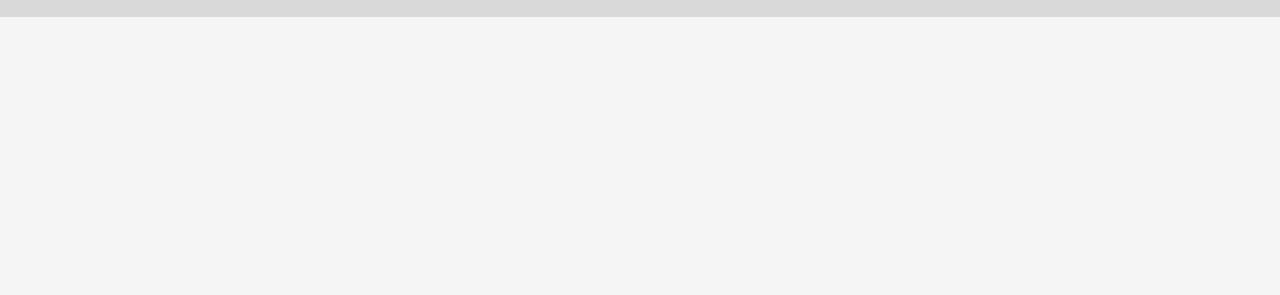
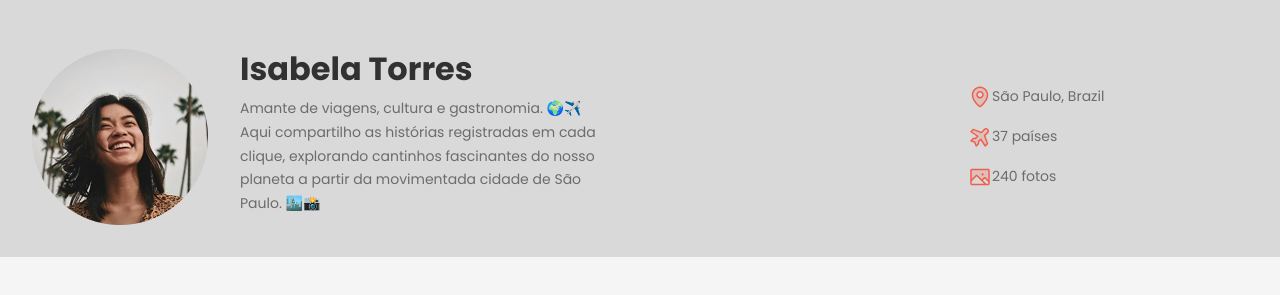
Before and after one commit to MMoreiraLucas/Perfil-de-viagens--Community-, a plain HTML site: page index.html in a window 1280 px wide. Shown: the part 79-374 px from the top of the page. Drawn offline with Linux system fonts and the light colour scheme; a web font is replaced by a local one.

Commit message:
change header

```diff
--- a/index.html
+++ b/index.html
@@ -1,28 +1,32 @@
 <!DOCTYPE html>
 <html lang="pt-br">
   <head>
-    <meta charset="UTF-8">
-    <meta name="viewport" content="width=device-width, initial-scale=1.0">
-    <link rel="preconnect" href="https://fonts.googleapis.com">
-    <link rel="preconnect" href="https://fonts.gstatic.com" crossorigin>
-
+    <meta charset="UTF-8" />
+    <meta name="viewport" content="width=device-width, initial-scale=1.0" />
+    <link rel="preconnect" href="https://fonts.googleapis.com" />
+    <link rel="preconnect" href="https://fonts.gstatic.com" crossorigin />
 
     <title>Travelgram</title>
-    <link href="https://fonts.googleapis.com/css2?family=Alice&family=Open+Sans:ital,wght@0,300..800;1,300..800&family=Poppins:wght@400;700&display=swap" rel="stylesheet">
-    <link rel="stylesheet" href="styles/index.css">
+    <link
+      href="https://fonts.googleapis.com/css2?family=Alice&family=Open+Sans:ital,wght@0,300..800;1,300..800&family=Poppins:wght@400;700&display=swap"
+      rel="stylesheet"
+    />
+    <link rel="stylesheet" href="styles/index.css" />
   </head>
   <body>
-<header>
     <div class="bg-surface-color">
       <nav class="container">
         <a href="#" id="logo">
-            <img src="Assets/icones/Logo.svg" alt="icone da Travegram">
+          <img src="Assets/icones/Logo.svg" alt="icone da Travegram" />
         </a>
 
         <ul id="primary-menu">
           <li>
             <a href="#">
-                    <img src="Assets/icones/MagnifyingGlass.svg" alt="icone de lupa">
+              <img
+                src="Assets/icones/MagnifyingGlass.svg"
+                alt="icone de lupa"
+              />
             </a>
           </li>
           <li>
@@ -33,14 +37,47 @@
           </li>
           <li>
             <a href="#">
-                    <img src="Assets/icones/Profile pic.svg" alt="icone de perfil">
+              <img src="Assets/icones/Profile pic.svg" alt="icone de perfil" />
             </a>
           </li>
         </ul>
       </nav>
+
+      <header>
+        <div class="container">
+          <div id="profile">
+            <img
+              src="Assets/icones/Profile pic.png"
+              alt="foto de perfil do usuario"
+            />
+            <div>
+                <h1>Isabela Torres</h1>
+                <p>Amante de viagens, cultura e gastronomia. 🌍✈️  <br>
+                    Aqui compartilho as histórias registradas em cada <br>
+                    clique, explorando cantinhos fascinantes do nosso <br>
+                    planeta a partir da movimentada cidade de São <br>
+                    Paulo. 🏙️📸</p>
+            </div>
+          </div>
+
+          <div id="info">
+            <ul>
+                <li>
+                     <img src="Assets/icones/MapPin.svg" alt="Icone de localização" />
+                     <span>São Paulo, Brazil</span>
+                </li>
+                <li>
+                     <img src="Assets/icones/AirplaneTilt.svg" alt="Icone de avião" />
+                     <span>37 países</span>
+                </li>
+                <li>
+                    <img src="Assets/icones/Image.svg" alt="icone de imagens">
+                    <span>240 fotos</span>
+                </li>
+            </ul>
+          </div>
         </div>
       </header>
-
-
+    </div>
   </body>
 </html>
--- /dev/null
+++ b/styles/header.css
@@ -0,0 +1,40 @@
+header{
+    padding-block: 32px;
+    font: var(--text-md);
+}
+
+header .container{
+    display: flex;
+    justify-content: space-between;
+    align-items: center;
+
+}
+
+#profile{
+    display: flex;
+    gap: 32px;
+}
+
+#profile > div{
+    max-width: 384px;
+    height: 168px;
+}
+
+#profile h1{
+    font: var(--text-lg);
+    color: var(--text-primary);
+    margin-bottom: 8px;
+}
+
+#info ul{
+   display: flex;
+   flex-direction: column;
+   list-style: none;
+   gap: 16px;
+   width: 280px;
+}
+
+#info li{
+    display: flex;
+    align-items: center;
+}
--- a/styles/index.css
+++ b/styles/index.css
@@ -1,2 +1,3 @@
 @import url(global.css);
 @import url(nav.css);
+@import url(header.css);
```
Lines whose indentation alone changed are shown as unchanged.
